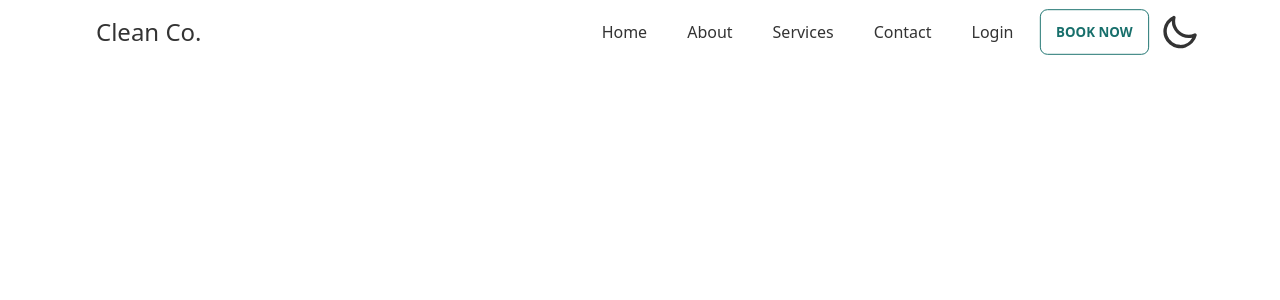
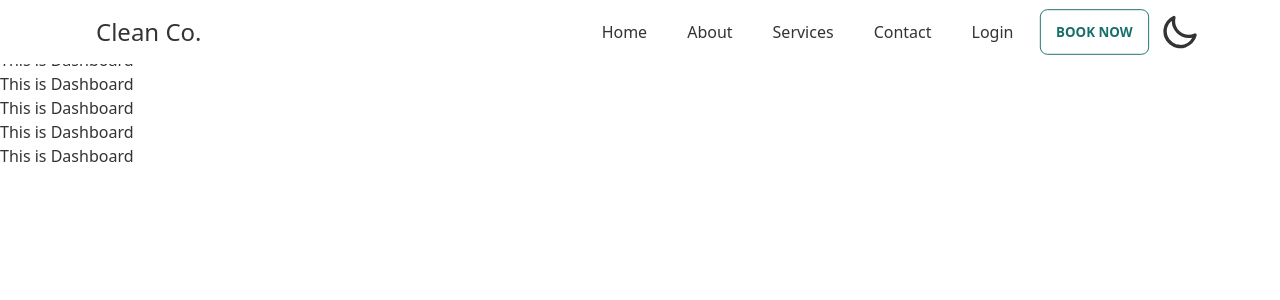
Before and after one commit to smmahfuzurrahman/clean-co-client, a React (Create React App) app: page /dashboard in a window 1280 px wide. Shown: the top 300 px of the page. Built offline with nearby package versions, Linux system fonts and the light colour scheme.

Commit message:
Dashboard Create

```diff
--- a/src/App.js
+++ b/src/App.js
@@ -4,9 +4,10 @@ import { publicRoute } from "./routes/publicRoutes";
 import { privateRoute } from "./routes/privateRoutes";
 import { useEffect } from "react";
 import PrivateRoute from "./Authentication/PrivateRoute";
+import AdminRoute from "./Authentication/AdminRoute";
+import Dashboard from "./pages/Dashboard/Dashboard";
 import AOS from 'aos';
 import 'aos/dist/aos.css'; // You can also use <link> for styles
-import AdminRoute from "./Authentication/AdminRoute";
 function App() {
   useEffect(() => {
     AOS.init();
@@ -27,7 +28,7 @@ function App() {
           </Route>
           {/* Admin Route */}
           <Route element={<AdminRoute />}>
-            <Route path="/dashboard" />
+            <Route path="/dashboard" element={<Dashboard/>}/>
           </Route>
         </Routes>
       </Navbar >
--- a/src/Authentication/AdminRoute.js
+++ b/src/Authentication/AdminRoute.js
@@ -7,7 +7,7 @@ const AdminRoute = () => {
     const [admin] = useAdmin();
 
     if(!admin){
-        return <Navigate to="/login" state={{from:location}} replace/>
+        return <Navigate to="/"  replace/>
     }
 
     return <Outlet/>;
--- a/src/pages/Dashboard/Dashboard.js
+++ b/src/pages/Dashboard/Dashboard.js
@@ -3,7 +3,13 @@ import React from 'react';
 const Dashboard = () => {
     return (
         <div>
-
+            <h1>This is Dashboard</h1>
+            <h1>This is Dashboard</h1>
+            <h1>This is Dashboard</h1>
+            <h1>This is Dashboard</h1>
+            <h1>This is Dashboard</h1>
+            <h1>This is Dashboard</h1>
+            <h1>This is Dashboard</h1>
         </div>
     );
 };
```
